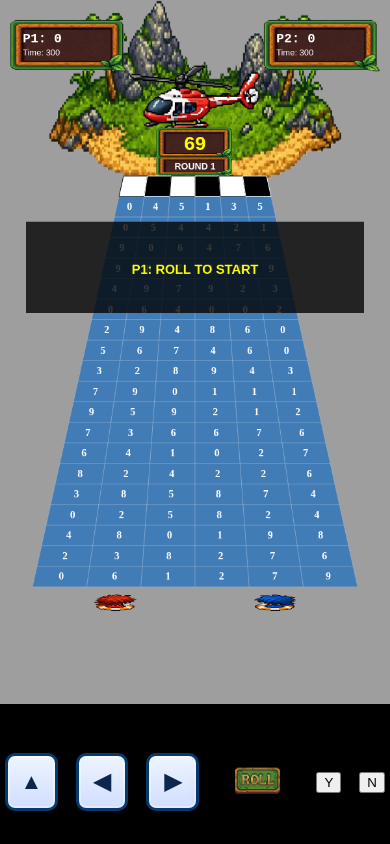
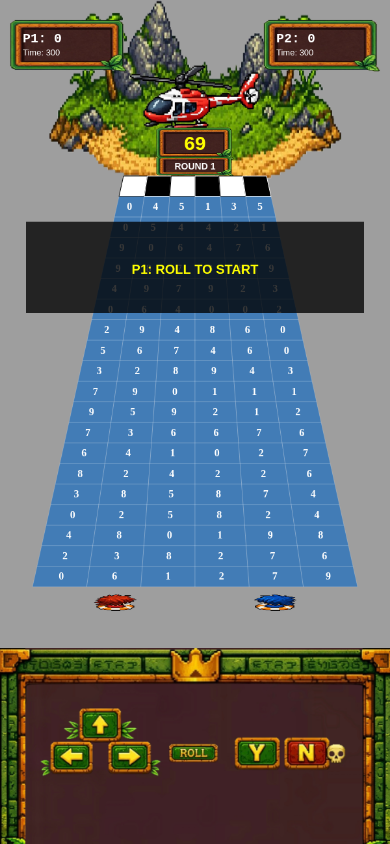
Before and after one commit to ostinebon-design/islandboys, a plain HTML site: page index.html in a window 390 px wide. Both pictures are taken after a click on the button 300 px from the left and 540 px from the top of the page. Drawn offline with Linux system fonts and the light colour scheme.

Commit message:
Refactor CSS for layout and button styles

```diff
--- a/style.css
+++ b/style.css
@@ -321,7 +321,6 @@ body {
     position: relative;
     width: 100%;
     padding: 22px 20px 22px;
-    /* Outer mossy border */
     background: #3d2810;
     border: 6px solid #4a8a2a;
     border-radius: 14px;
@@ -333,7 +332,6 @@ body {
         0 4px 16px rgba(0, 0, 0, 0.6);
 }
 
-/* Crown icon on top */
 .powerup-card::before {
     content: "👑";
     position: absolute;
@@ -345,7 +343,6 @@ body {
     z-index: 2;
 }
 
-/* Inner wooden board surface */
 .powerup-card::after {
     content: "";
     position: absolute;
@@ -361,7 +358,6 @@ body {
     display: block;
 }
 
-/* Stone medallion with question mark */
 .powerup-medallion {
     position: relative;
     z-index: 1;
@@ -392,7 +388,6 @@ body {
         0 0 12px rgba(200, 170, 80, 0.4);
 }
 
-/* Instruction label text */
 .powerup-label {
     position: relative;
     z-index: 1;
@@ -407,7 +402,6 @@ body {
     line-height: 1.5;
 }
 
-/* Button grid layouts */
 .powerup-buttons {
     position: relative;
     z-index: 1;
@@ -425,13 +419,11 @@ body {
     grid-template-columns: repeat(4, minmax(0, 1fr));
 }
 
-/* Wooden plank buttons */
 .powerup-btn {
     width: 100%;
     height: 50px;
     border: 2px solid #7a5030;
     border-radius: 8px;
-    /* Layered wood-grain gradient */
     background-image:
         repeating-linear-gradient(
             88deg,
@@ -500,28 +492,36 @@ body {
 }
 
 /* =============================================
-   MOBILE CONTROL BUTTONS
+   MOBILE CONTROLLER — controller.png aligned
+   Image is 2000×1006 (ratio ~1.988:1)
+   Layout zones (% of image width):
+     D-Pad UP:    center ~21%,  y ~38%
+     D-Pad LEFT:  center ~14%,  y ~60%
+     D-Pad RIGHT: center ~28%,  y ~60%
+     ROLL:        center ~47%,  y ~52%
+     Y btn:       center ~64%,  y ~52%
+     N btn:       center ~76%,  y ~52%
    ============================================= */
 .mobile-controls-container {
     display: none;
     position: absolute;
-    bottom: 16px;
+    bottom: 0;
     left: 50%;
     transform: translateX(-50%);
-    width: min(100%, 380px);
-    padding: 0;
-    background: transparent;
+    /* Keep image ratio 2000:1006 */
+    width: min(100vw, 600px);
+    height: calc(min(100vw, 600px) / 1.988);
+    background-image: url('assets/controller.png');
+    background-size: 100% 100%;
+    background-repeat: no-repeat;
+    background-position: center;
     border: none;
     box-shadow: none;
-    flex-direction: row;
-    gap: 18px;
-    align-items: center;
-    justify-content: space-between;
 }
 
 @media (max-width: 768px) {
     .mobile-controls-container {
-        display: flex;
+        display: block;
     }
 
     #rollBtn {
@@ -529,141 +529,128 @@ body {
     }
 }
 
-.movement-pad {
-    display: grid;
-    grid-template-columns: 1fr 1fr;
-    grid-template-rows: auto auto;
-    gap: 10px;
-    width: 128px;
-    padding: 0;
+/* -----------------------------------------------
+   All buttons are absolutely positioned over the
+   controller image. Coordinates use % so they
+   scale with the container at any viewport width.
+   Button sizes are also % of container dimensions.
+   ----------------------------------------------- */
+
+/* D-Pad: UP arrow — center ~21% x, ~33% y */
+#moveUpBtn {
+    position: absolute;
+    left: calc(21% - 8%);   /* center minus half-width */
+    top: calc(10% );
+    width: 16%;
+    height: 32%;
     background: transparent;
     border: none;
+    cursor: pointer;
+    color: transparent;
+    font-size: 0;
+    -webkit-tap-highlight-color: rgba(255,255,255,0.15);
+    border-radius: 8px;
+    transition: background 0.1s;
 }
+#moveUpBtn:active { background: rgba(255,255,255,0.18); border-radius: 8px; }
 
-.move-btn {
-    width: 58px;
-    height: 58px;
-    border: 3px solid #063a6f;
-    border-radius: 10px;
-    background: linear-gradient(180deg, #eef4ff 0%, #d0deff 100%);
-    color: #0d264d;
-    font-size: 22px;
-    font-weight: 900;
-    cursor: pointer;
-    transition: transform 0.1s ease, box-shadow 0.1s ease, background 0.1s ease;
-    box-shadow: inset 0 0 0 2px rgba(255, 255, 255, 0.35), 0 4px 0 rgba(0, 0, 0, 0.15);
-}
-
-.move-btn:hover {
-    transform: scale(1.02);
-    box-shadow: inset 0 0 0 2px rgba(255, 255, 255, 0.45), 0 5px 0 rgba(0, 0, 0, 0.2);
-    background: linear-gradient(180deg, #ffffff 0%, #d9e4ff 100%);
-}
-
-.move-btn:active {
-    transform: translateY(1px);
-    box-shadow: inset 0 0 0 2px rgba(255, 255, 255, 0.3), 0 2px 0 rgba(0, 0, 0, 0.2);
-    background: linear-gradient(180deg, #dbe6ff 0%, #b8ccff 100%);
-}
-
-.move-up {
-    grid-column: 1 / -1;
-    grid-row: 1;
-    margin: 0 auto;
-}
-
-.move-left {
-    grid-column: 1;
-    grid-row: 2;
-}
-
-.move-right {
-    grid-column: 2;
-    grid-row: 2;
-}
-
-#rollBtnMobile {
-    width: 92px;
-    height: 92px;
-    border: none;
-    border-radius: 22px;
-    background: radial-gradient(circle at 35% 35%, rgba(255, 240, 190, 0.95), rgba(255, 170, 55, 0.95) 45%, rgba(212, 100, 38, 0.95) 98%);
-    box-shadow: 0 12px 28px rgba(0, 0, 0, 0.24);
-    cursor: pointer;
-    transition: transform 0.15s ease, box-shadow 0.15s ease, filter 0.15s ease;
-    background-image: url('assets/roll.png');
-    background-size: 58%;
-    background-position: center;
-    background-repeat: no-repeat;
-}
-
-#rollBtnMobile:hover {
-    transform: scale(1.04);
-    box-shadow: 0 14px 30px rgba(0, 0, 0, 0.28);
-}
-
-#rollBtnMobile:active {
-    transform: scale(0.96);
-    box-shadow: 0 7px 16px rgba(0, 0, 0, 0.24);
-}
-
-.decision-pad {
-    display: flex;
-    gap: 10px;
-    justify-content: center;
-    flex-direction: row;
+/* D-Pad: LEFT arrow — center ~13% x, ~62% y */
+#moveLeftBtn {
+    position: absolute;
+    left: calc(5%);
+    top: calc(42%);
+    width: 16%;
+    height: 32%;
     background: transparent;
     border: none;
-    padding: 0;
+    cursor: pointer;
+    color: transparent;
+    font-size: 0;
+    -webkit-tap-highlight-color: rgba(255,255,255,0.15);
+    border-radius: 8px;
+    transition: background 0.1s;
 }
+#moveLeftBtn:active { background: rgba(255,255,255,0.18); border-radius: 8px; }
 
-.decision-btn {
-    width: 70px;
-    height: 54px;
-    padding: 0;
-    border: 3px solid rgba(0, 0, 0, 0.85);
+/* D-Pad: RIGHT arrow — center ~29% x, ~62% y */
+#moveRightBtn {
+    position: absolute;
+    left: calc(37%);
+    top: calc(42%);
+    width: 16%;
+    height: 32%;
+    background: transparent;
+    border: none;
+    cursor: pointer;
+    color: transparent;
+    font-size: 0;
+    -webkit-tap-highlight-color: rgba(255,255,255,0.15);
+    border-radius: 8px;
+    transition: background 0.1s;
+}
+#moveRightBtn:active { background: rgba(255,255,255,0.18); border-radius: 8px; }
+
+/* ROLL button — center ~47% x, ~52% y */
+#rollBtnMobile {
+    position: absolute;
+    left: calc(40%);
+    top: calc(18%);
+    width: 20%;
+    height: 55%;
+    background: transparent;
+    border: none;
+    cursor: pointer;
+    color: transparent;
+    font-size: 0;
+    -webkit-tap-highlight-color: rgba(255,255,255,0.15);
     border-radius: 10px;
-    font-size: 18px;
-    font-weight: 900;
+    transition: background 0.1s;
+    /* Override any previous background-image */
+    background-image: none !important;
+    box-shadow: none !important;
+}
+#rollBtnMobile:active { background: rgba(255,255,255,0.18); border-radius: 10px; }
+#rollBtnMobile:hover { transform: none; box-shadow: none; }
+
+/* Y (accept) button — center ~64% x, ~52% y */
+#acceptBtn {
+    position: absolute;
+    left: calc(62%);
+    top: calc(18%);
+    width: 14%;
+    height: 55%;
+    background: transparent;
+    border: none;
     cursor: pointer;
-    transition: transform 0.1s ease, box-shadow 0.1s ease, background 0.1s ease;
-    text-transform: uppercase;
-    letter-spacing: 0.8px;
-    display: flex;
-    align-items: center;
-    justify-content: center;
-    box-shadow: inset 0 0 0 2px rgba(255, 255, 255, 0.35), 0 4px 0 rgba(0, 0, 0, 0.2);
-    background: linear-gradient(180deg, rgba(255, 255, 255, 0.95) 0%, rgba(230, 230, 230, 0.98) 100%);
+    color: transparent;
+    font-size: 0;
+    -webkit-tap-highlight-color: rgba(255,255,255,0.15);
+    border-radius: 8px;
+    transition: background 0.1s;
 }
+#acceptBtn:active { background: rgba(255,255,255,0.18); border-radius: 8px; }
 
-.accept-btn {
-    border-color: #16882e;
-    background: linear-gradient(180deg, #c8ffd5 0%, #57d459 100%);
-    color: #082f10;
+/* N (decline) button — center ~76% x, ~52% y */
+#declineBtn {
+    position: absolute;
+    left: calc(76%);
+    top: calc(18%);
+    width: 14%;
+    height: 55%;
+    background: transparent;
+    border: none;
+    cursor: pointer;
+    color: transparent;
+    font-size: 0;
+    -webkit-tap-highlight-color: rgba(255,255,255,0.15);
+    border-radius: 8px;
+    transition: background 0.1s;
 }
+#declineBtn:active { background: rgba(255,255,255,0.18); border-radius: 8px; }
 
-.accept-btn:hover {
-    transform: scale(1.02);
-    background: linear-gradient(180deg, #daffd9 0%, #6bcc66 100%);
+/* Hide the old movement-pad and decision-pad wrappers —
+   buttons are now free-positioned directly on the controller */
+.movement-pad,
+.decision-pad {
+    display: contents; /* children remain in layout but wrapper has no box */
 }
-
-.accept-btn:active {
-    transform: translateY(1px);
-    background: linear-gradient(180deg, #a6e8ab 0%, #41b140 100%);
-}
-
-.decline-btn {
-    border-color: #8f1010;
-    background: linear-gradient(180deg, #ffcdcd 0%, #ef6b6b 100%);
-    color: #340606;
-}
-
-.decline-btn:hover {
-    transform: scale(1.02);
-    background: linear-gradient(180deg, #ffcfcf 0%, #f17c7c 100%);
-}
-
-.decline-btn:active {
-    transform: translateY(1px);
-    background: linear-gradient(180deg, #e7a5a5 0%, #c83d3d 100%);
-}
```
